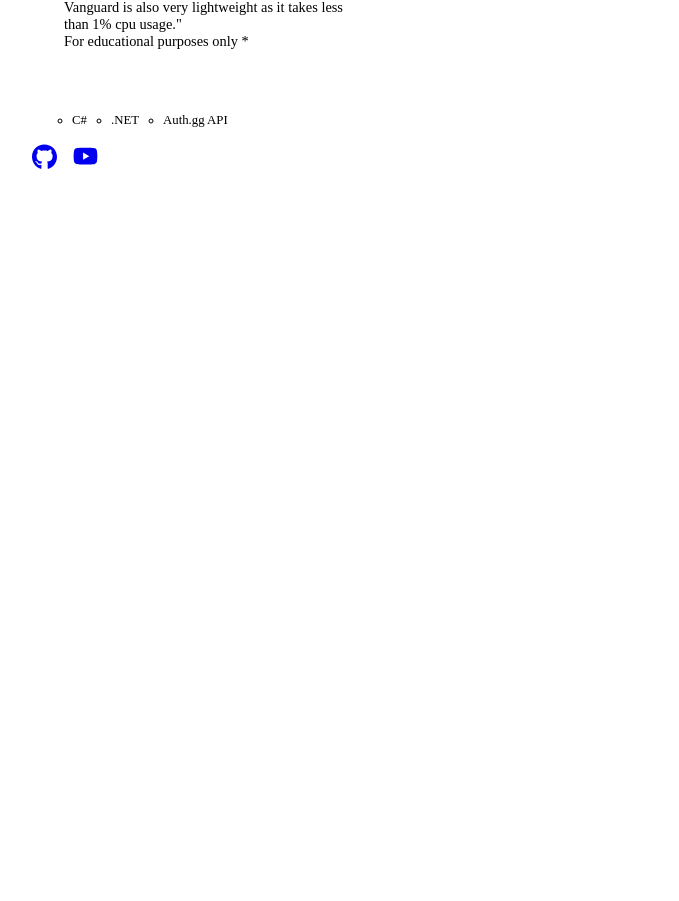
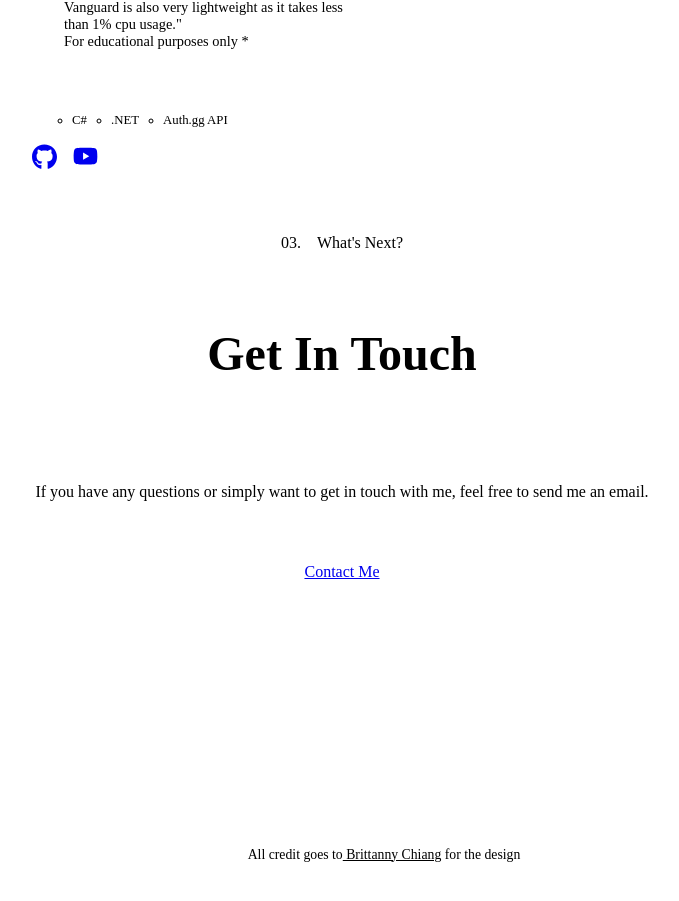
Before and after one commit to adeldueast/my-react-portfolio, a Next.js app: page / in a window 1280 px wide. Shown: the part 2246-3147 px from the top of the page, without its empty margins (256-935 px from the left). Before the commit the page ends 2495 px from the top, so only its background shows below. Built offline with nearby package versions, Linux system fonts and the light colour scheme.

Commit message:
FCT:  custom scrollbar

```diff
--- a/components/Projects/Projects.js
+++ b/components/Projects/Projects.js
@@ -2,7 +2,6 @@ import { projects } from "./constants";
 import styles from "./Projects.module.css";
 
 const Projects = () => {
-  ;
 
   return (
     <section>
--- a/pages/index.js
+++ b/pages/index.js
@@ -24,8 +24,9 @@ export default function Home() {
         <Header />
         <About />
         <Projects />
+        <Contact />
       </Layout>
-
+      <Footer/>
 
     </div>
   );
--- a/styles/globals.css
+++ b/styles/globals.css
@@ -29,6 +29,14 @@ body {
   font-family: -apple-system, BlinkMacSystemFont, Segoe UI, Roboto, Oxygen,
     Ubuntu, Cantarell, Fira Sans, Droid Sans, Helvetica Neue, sans-serif;
 }
+body::-webkit-scrollbar {
+  width: 12px;
+}
+body::-webkit-scrollbar-thumb {
+  background-color: var(--dark-slate);
+  border: 3px solid var(--navy);
+  border-radius: 10px;
+}
 
 * {
   box-sizing: border-box;
@@ -51,6 +59,8 @@ section {
 span {
   color: var(--green);
 }
+
+
 .button {
   font-family: var(--font-mono);
   color: var(--lightest-slate);
```
